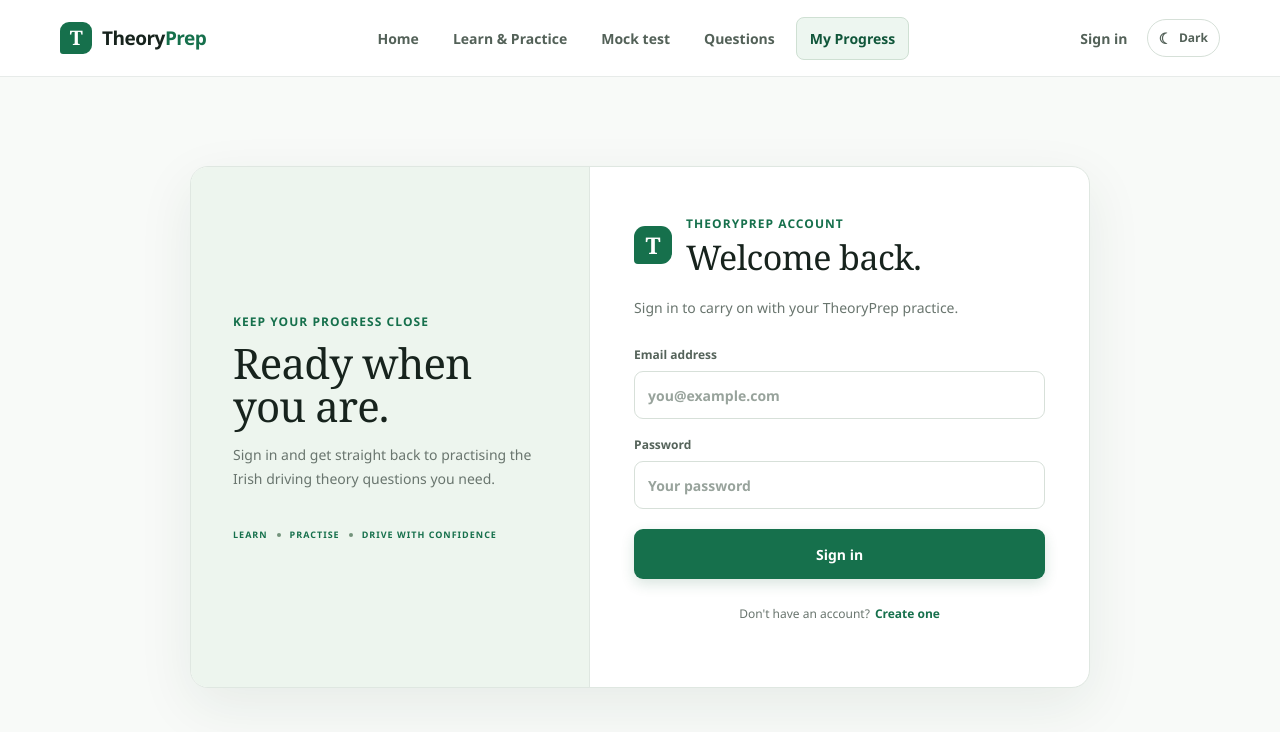
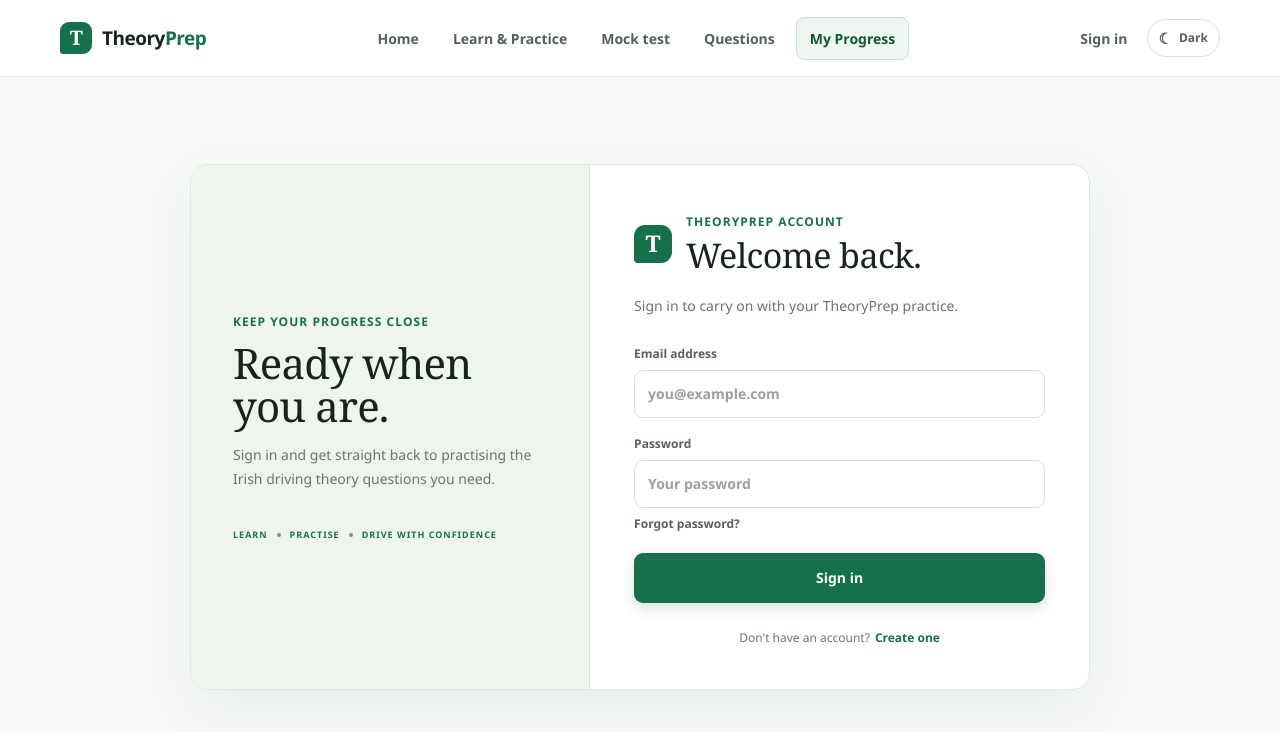
Before and after one commit to cullenry/theory-tester, a Next.js app: page /login in a window 1280 px wide. Shown: the top 732 px of the page. Built offline with nearby package versions, Linux system fonts and the light colour scheme; no server answers.

Commit message:
Add forgot password link

```diff
--- a/src/components/auth/auth-form.tsx
+++ b/src/components/auth/auth-form.tsx
@@ -109,6 +109,11 @@ export function AuthForm({ mode }: AuthFormProps) {
             onChange={(event) => setPassword(event.target.value)}
             placeholder={isSignup ? "At least 6 characters" : "Your password"}
             minLength={isSignup ? 6 : undefined} required />
+          {!isSignup && (
+            <Link className="auth-forgot-link" href="/forgot-password">
+              Forgot password?
+            </Link>
+          )}
         </label>
 
         {isSignup && (
```
